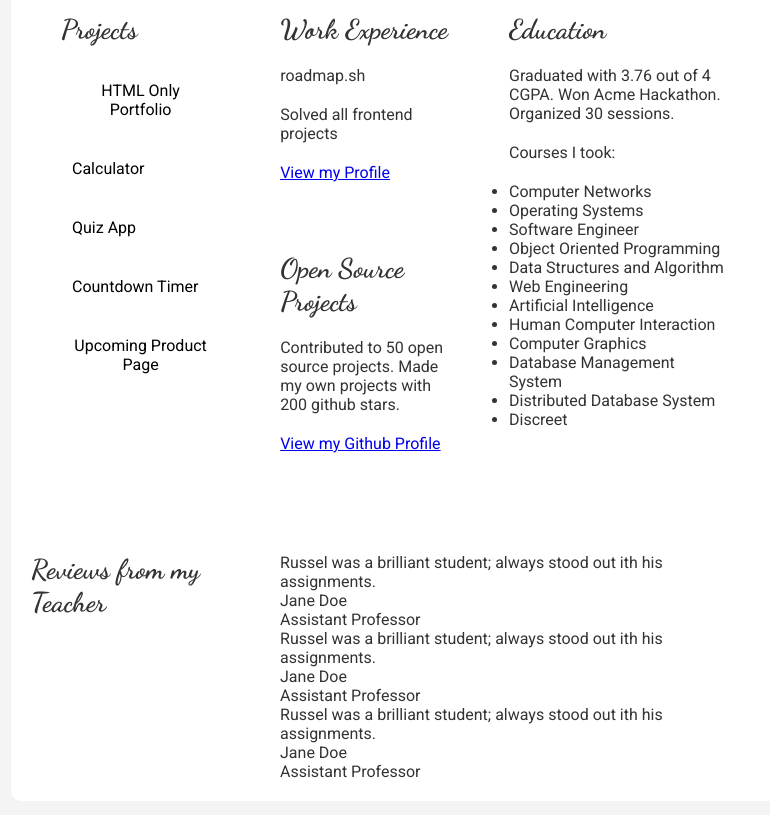
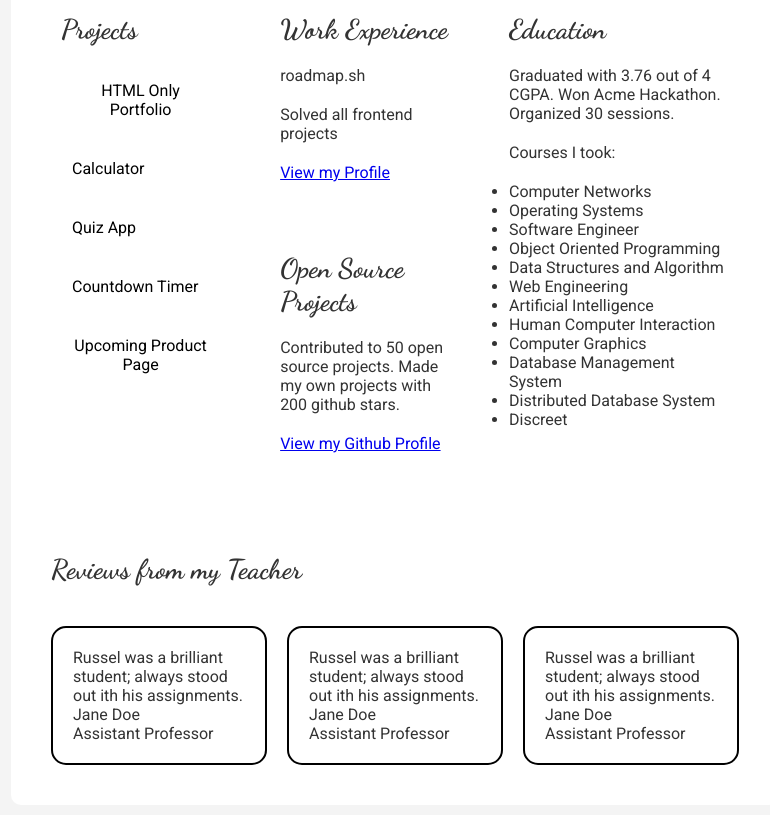
Before and after one commit to iamruss1203/Basic-HTML-website, a plain HTML site: page basic-html-website.html in a window 1280 px wide. Shown: the part 479-1294 px from the top of the page, without its empty margins (245-1015 px from the left). Drawn offline with Linux system fonts and the light colour scheme.

Commit message:
add footer style

```diff
--- a/style.css
+++ b/style.css
@@ -149,4 +149,25 @@ body {
 #footer-section {
     margin-bottom: 10px;
     border-radius: 0 0 10px 10px;
+    display: flex;
+    flex-direction: column;
 }
+
+.cards-container {
+    display: flex;
+    justify-content: center;
+    align-items: center;
+    gap: 20px;
+    padding: 20px;
+}
+
+#footer-script {
+    padding-left: 20px;
+    margin-bottom: 20px;
+}
+
+.cards {
+    border: 2px solid #000;
+    padding: 20px;
+    border-radius: 15px;
+}
```
